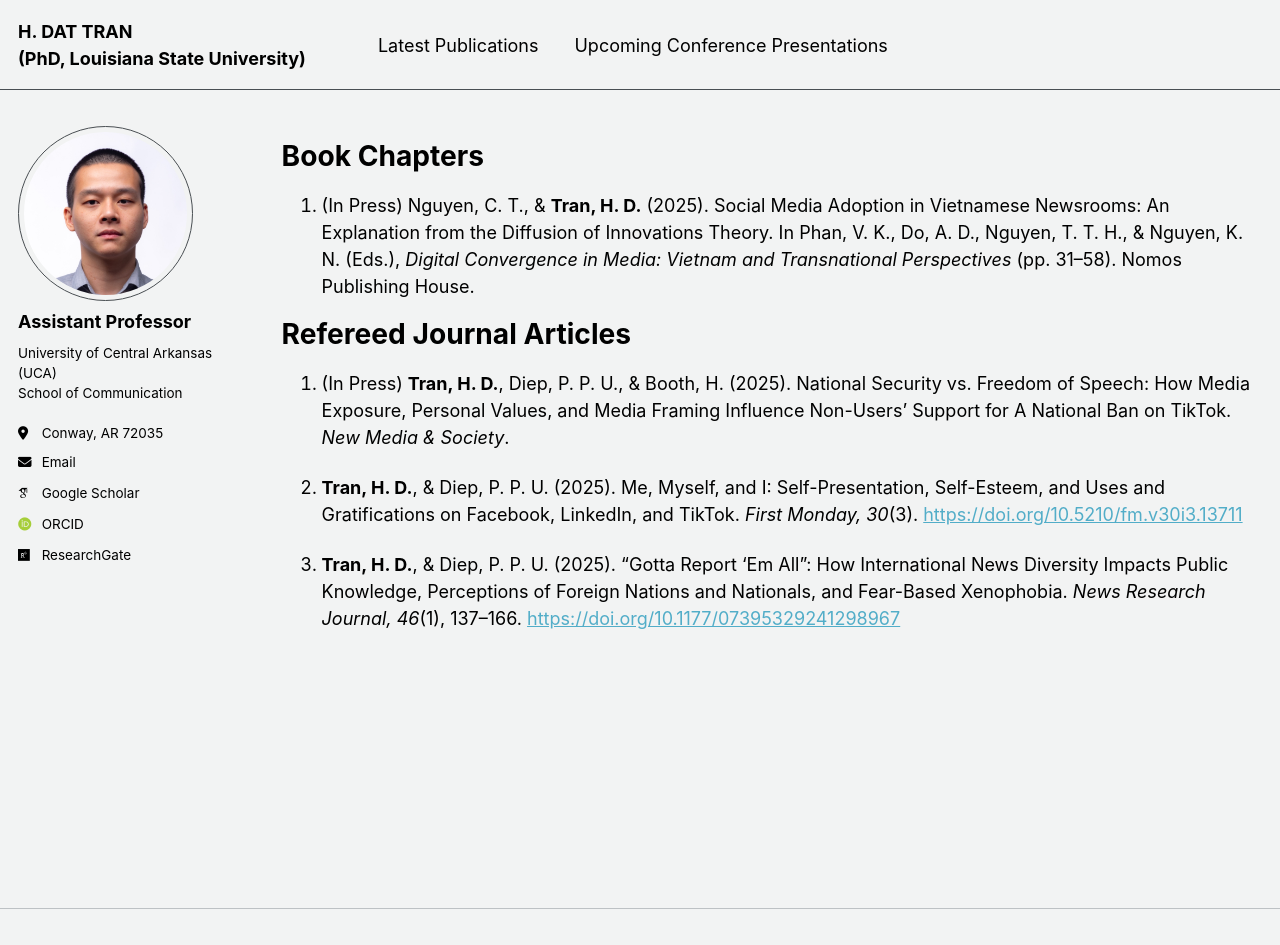
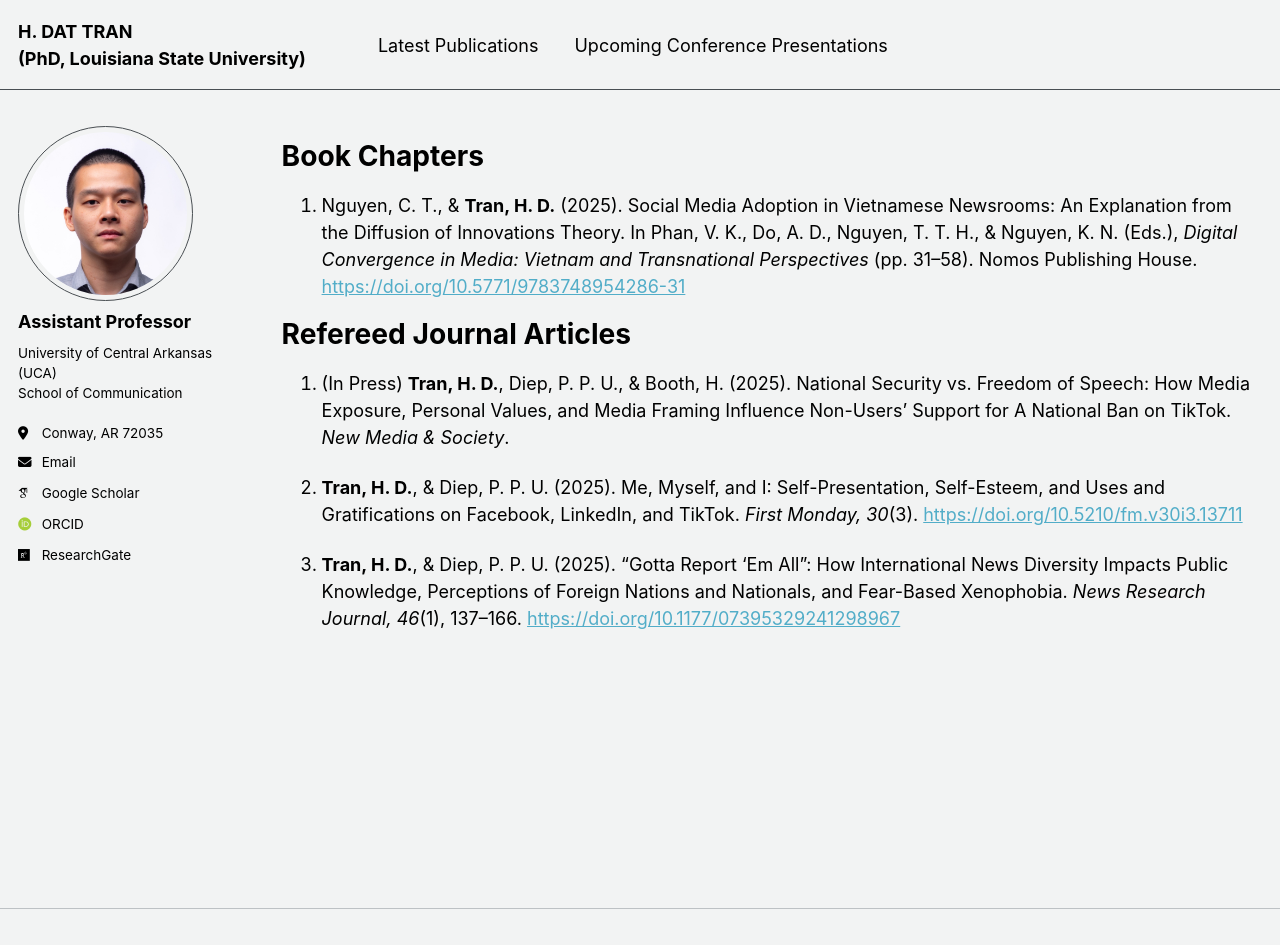
Before and after one commit to hdattran/hdattran.github.io, a Jekyll site: the page built from _pages/publications.md, in a window 1280 px wide and 945 px high. Built offline with Jekyll 4.4.1, drawn with Linux system fonts in a browser that asks for light colours; some web fonts are replaced.

Commit message:
Update publications.md

```diff
--- a/_pages/publications.md
+++ b/_pages/publications.md
@@ -9,7 +9,7 @@ author_profile: true
 Book Chapters
 =====
 
-1. (In Press) Nguyen, C. T., & **Tran, H. D.** (2025). Social Media Adoption in Vietnamese Newsrooms: An Explanation from the Diffusion of Innovations Theory. In Phan, V. K., Do, A. D., Nguyen, T. T. H., & Nguyen, K. N. (Eds.), *Digital Convergence in Media: Vietnam and Transnational Perspectives* (pp. 31–58). Nomos Publishing House.
+1. Nguyen, C. T., & **Tran, H. D.** (2025). Social Media Adoption in Vietnamese Newsrooms: An Explanation from the Diffusion of Innovations Theory. In Phan, V. K., Do, A. D., Nguyen, T. T. H., & Nguyen, K. N. (Eds.), *Digital Convergence in Media: Vietnam and Transnational Perspectives* (pp. 31–58). Nomos Publishing House. [https://doi.org/10.5771/9783748954286-31](https://doi.org/10.5771/9783748954286-31)
 
 
 
```
